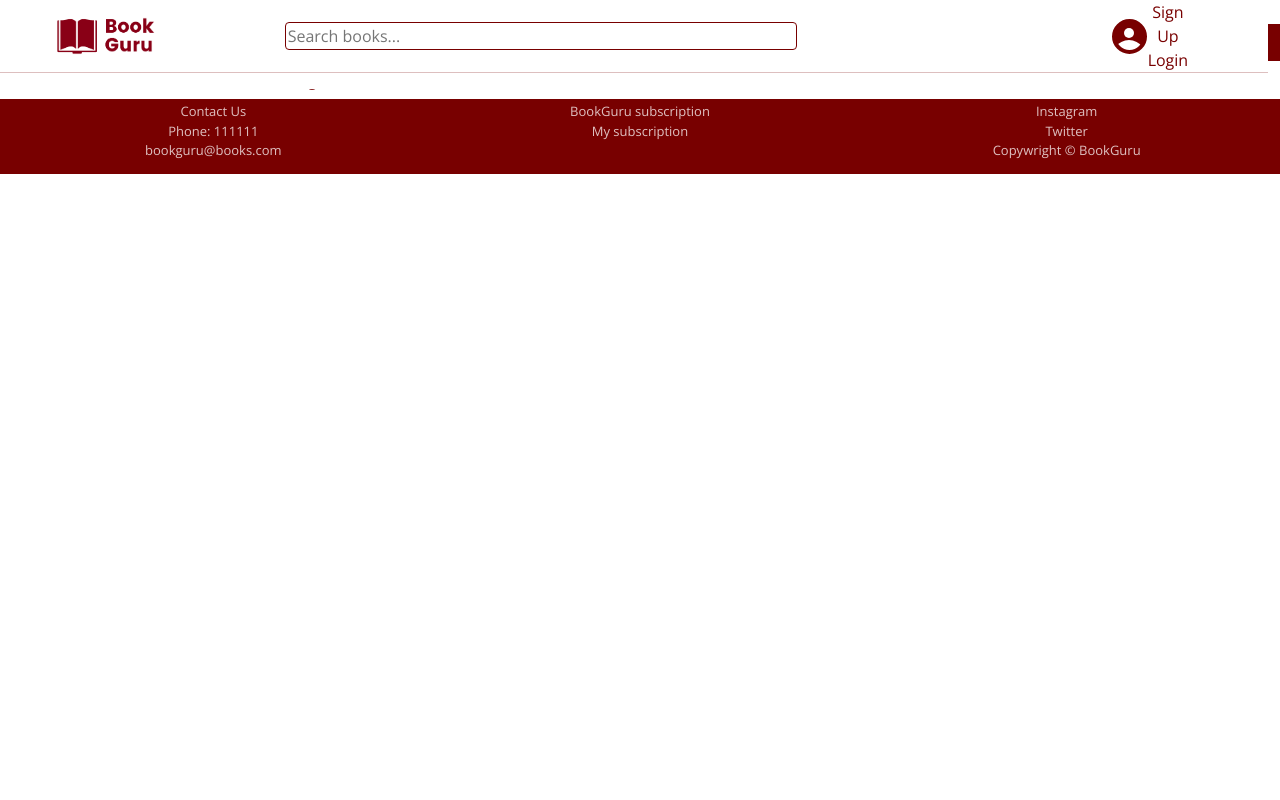
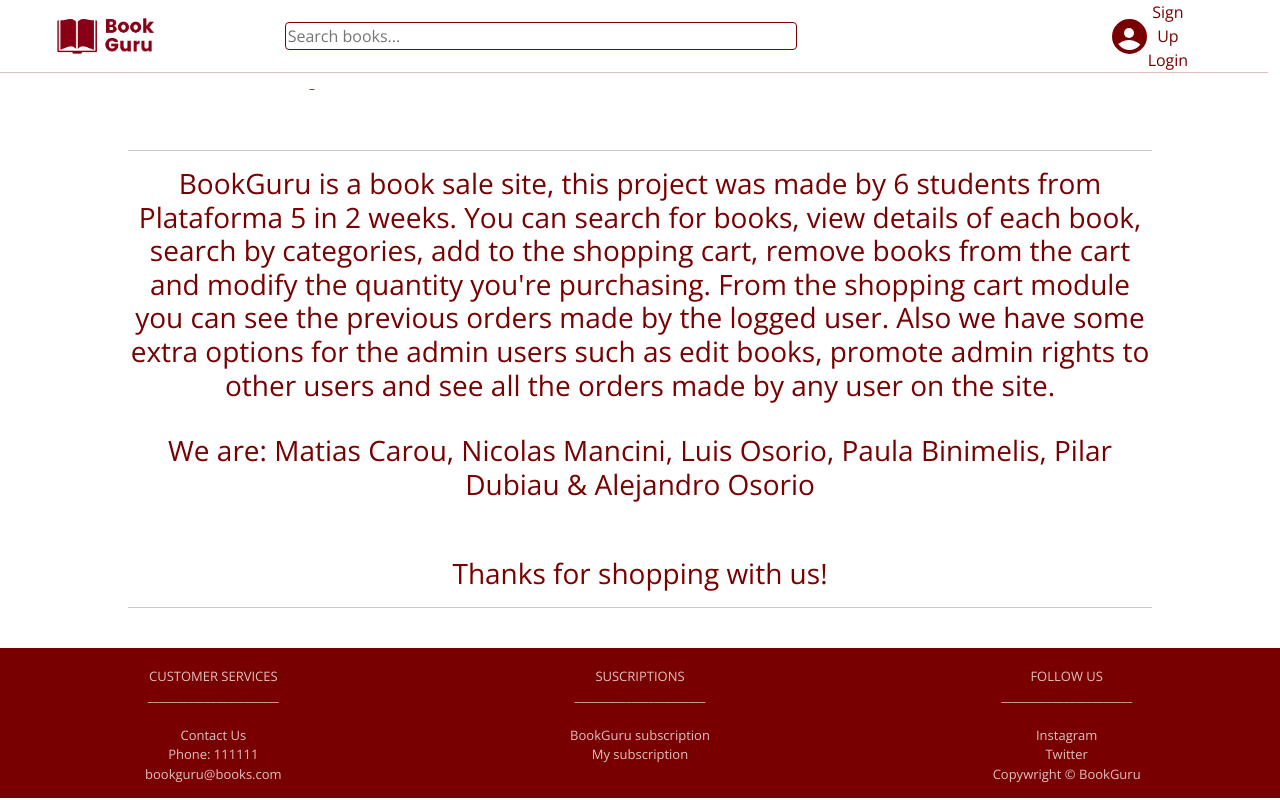
Before and after one commit to pilardubiau/BookGuru-1, a React (Create React App) app: page /about in a window 1280 px wide. Built offline with nearby package versions, Linux system fonts and the light colour scheme.

Commit message:
about, contact, readme

```diff
--- /dev/null
+++ b/src/containers/About.jsx
@@ -0,0 +1,32 @@
+import React from "react";
+import { Link } from "react-router-dom";
+import "../styles/About.css";
+
+const About = () => {
+  return (
+    <div className="about">
+      <hr />
+      <h3>
+        BookGuru is a book sale site, this project was made by 6 students from
+        Plataforma 5 in 2 weeks. You can search for books, view details of each
+        book, search by categories, add to the shopping cart, remove books from
+        the cart and modify the quantity you're purchasing. From the shopping
+        cart module you can see the previous orders made by the logged user.
+        Also we have some extra options for the admin users such as edit books,
+        promote admin rights to other users and see all the orders made by any
+        user on the site.{" "}
+      </h3>
+      <br />
+      <h3>
+        We are: Matias Carou, Nicolas Mancini, Luis Osorio, Paula Binimelis,
+        Pilar Dubiau & Alejandro Osorio
+      </h3>
+      <br />
+      <br />
+      <h3>Thanks for shopping with us!</h3>
+      <hr />
+    </div>
+  );
+};
+
+export default About;
--- a/src/containers/App.jsx
+++ b/src/containers/App.jsx
@@ -19,6 +19,8 @@ import Previous from "./Previous";
 import Category from "./Category";
 import UsersContainer from "./UsersContainer";
 import History from "./History";
+import Contact from "./Contact";
+import About from "./About";
 
 import SingleUserContainer from "./SingleUserContainer";
 import BooksEditContainer from "./BooksEditContainer";
@@ -61,6 +63,8 @@ const App = () => {
 
         <Route exact path="/category" component={Category} />
         <Route exact path="/history" component={History} />
+        <Route exact path="/contact" component={Contact} />
+        <Route exact path="/about" component={About} />
 
         <Route exact path="/edit" component={BooksEditContainer} />
 
--- /dev/null
+++ b/src/containers/Contact.jsx
@@ -0,0 +1,22 @@
+import React from "react";
+import { Link } from "react-router-dom";
+import "../styles/Contact.css";
+
+const About = () => {
+  return (
+    <div className="contact">
+      <hr />
+      <h1>Contact Us </h1>
+      <br />
+      <h4>Phone: 111111</h4>
+      <br />
+      <h4>E-mail: bookguru@books.com</h4>
+      <br />
+      <br />
+      <h4>Thanks for shopping with us!</h4>
+      <hr />
+    </div>
+  );
+};
+
+export default About;
--- /dev/null
+++ b/src/styles/About.css
@@ -0,0 +1,11 @@
+.about {
+  margin-top: 150px;
+  margin-left: 10%;
+  margin-right: 10%;
+}
+
+hr {
+  height: 2px;
+  background-color: #780000;
+  border-color: #780000;
+}
--- /dev/null
+++ b/src/styles/Contact.css
@@ -0,0 +1,22 @@
+.contact {
+  margin-top: 150px;
+  margin-left: 10%;
+  margin-right: 10%;
+}
+
+h1 {
+  text-align: center;
+  text-decoration: underline 1px #780000;
+  color: #780000;
+}
+
+h4 {
+  text-align: left;
+  color: #780000;
+}
+
+hr {
+  height: 2px;
+  background-color: #780000;
+  border-color: #780000;
+}
```
Also changed, not shown: 1 other file (tests, documents, lock files or other folders).
